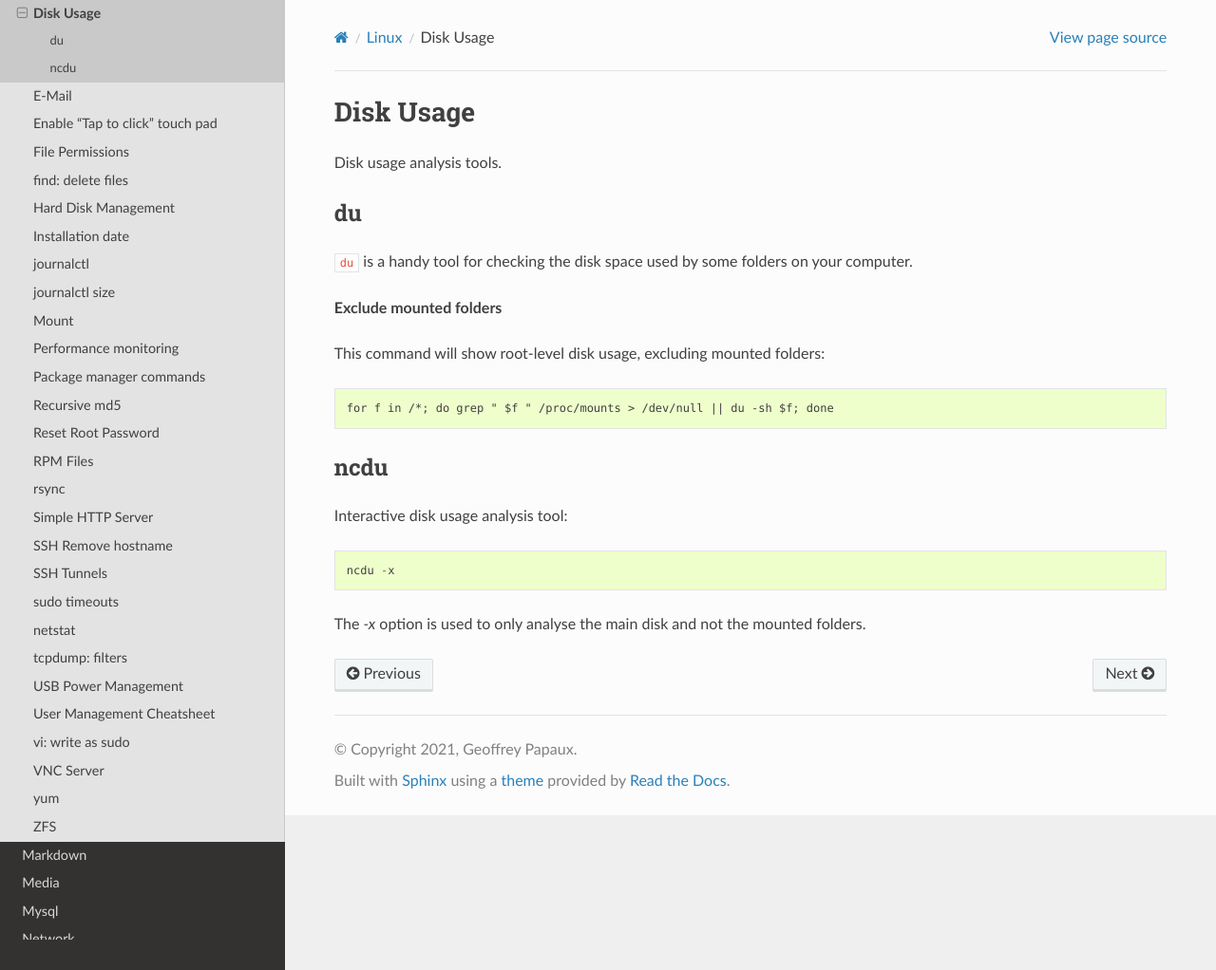
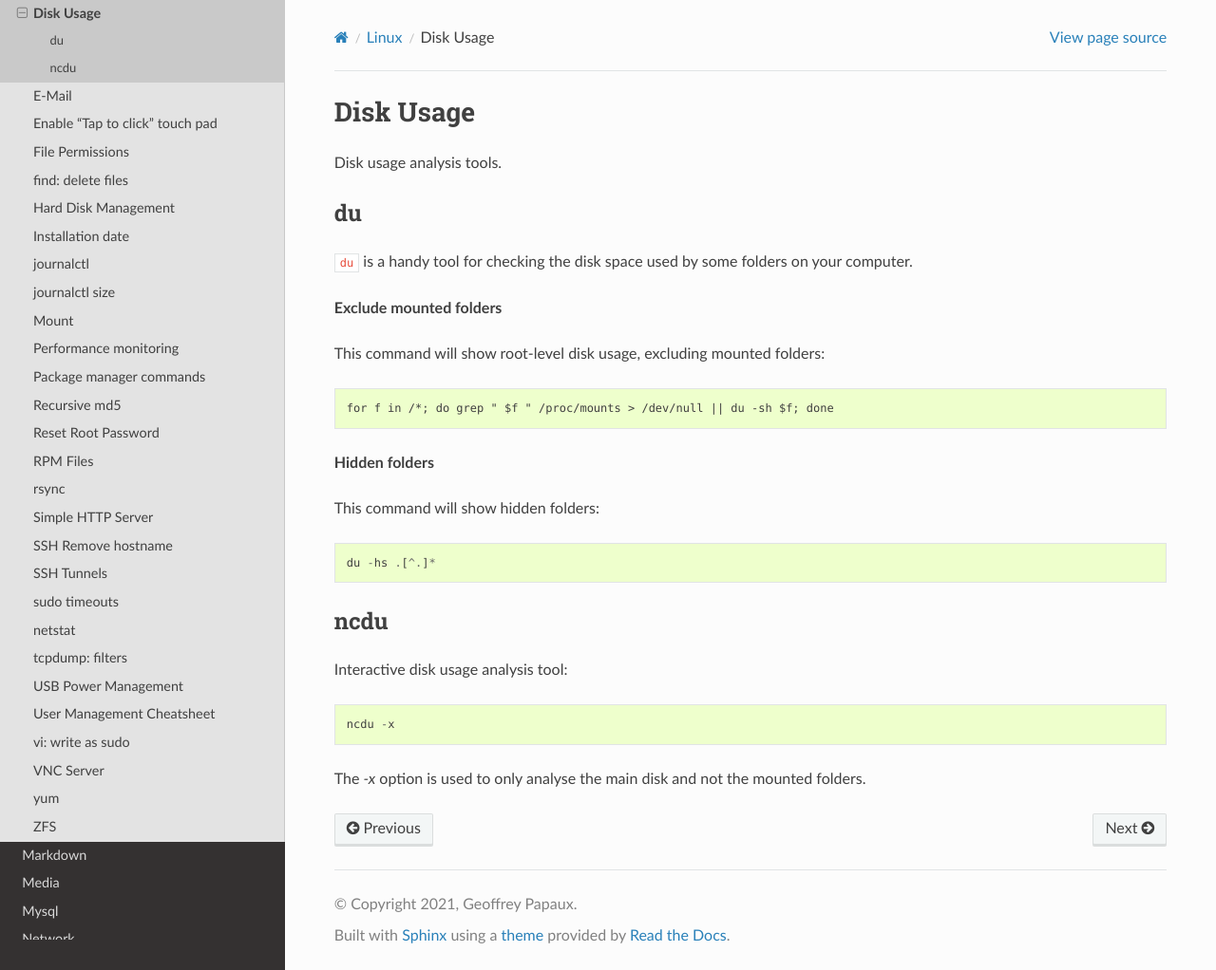
Before and after one commit to papaux/til, a Sphinx documentation site: the page built from source/linux/disk-usage.rst, in a window 1280 px wide and 1022 px high. Shown: the whole window at 95% size. Built offline with Sphinx 7.4.7 and the Read the Docs theme 2.0.0, drawn with Linux system fonts in a browser that asks for light colours.

Commit message:
du: add options to show hidden folders

```diff
--- a/source/linux/disk-usage.rst
+++ b/source/linux/disk-usage.rst
@@ -14,6 +14,12 @@ This command will show root-level disk usage, excluding mounted folders::
 
   for f in /*; do grep " $f " /proc/mounts > /dev/null || du -sh $f; done
 
+**Hidden folders**
+
+This command will show hidden folders::
+
+  du -hs .[^.]*
+
 ncdu
 ~~~~
 
```
